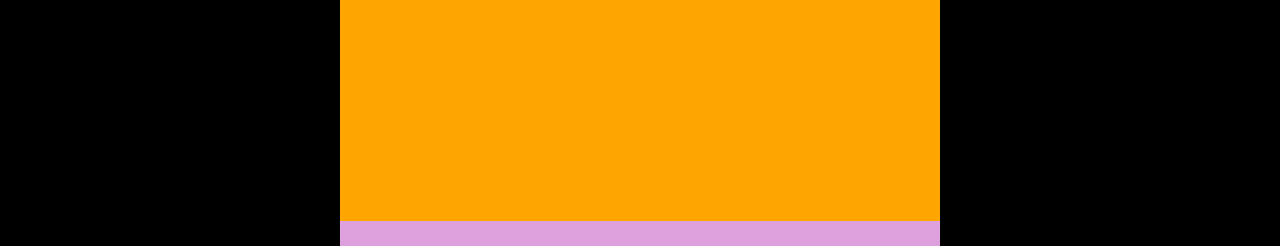
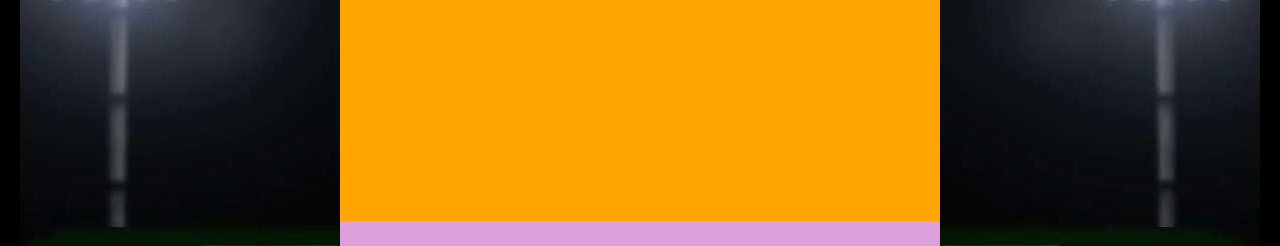
Before and after one commit to betonit007/WordGuess, a plain HTML site: page index.html in a window 1280 px wide. Shown: the part 125-371 px from the top of the page. Drawn offline with nearby package versions, Linux system fonts and the light colour scheme; a web font is replaced by a local one.

Commit message:
fixed background link

```diff
--- a/assets/css/css.css
+++ b/assets/css/css.css
@@ -12,7 +12,7 @@ h1 {
 
 body {
     font-family: 'Bungee Inline', cursive;
-    background-image: url("assets/images/backgroundresized.jpg");
+    background-image: url("https://betonit007.github.io/WordGuess/assets/images/backgroundresized.jpg");
     background-repeat: no-repeat;
     background-attachment:fixed;
     background-position:center;
```
